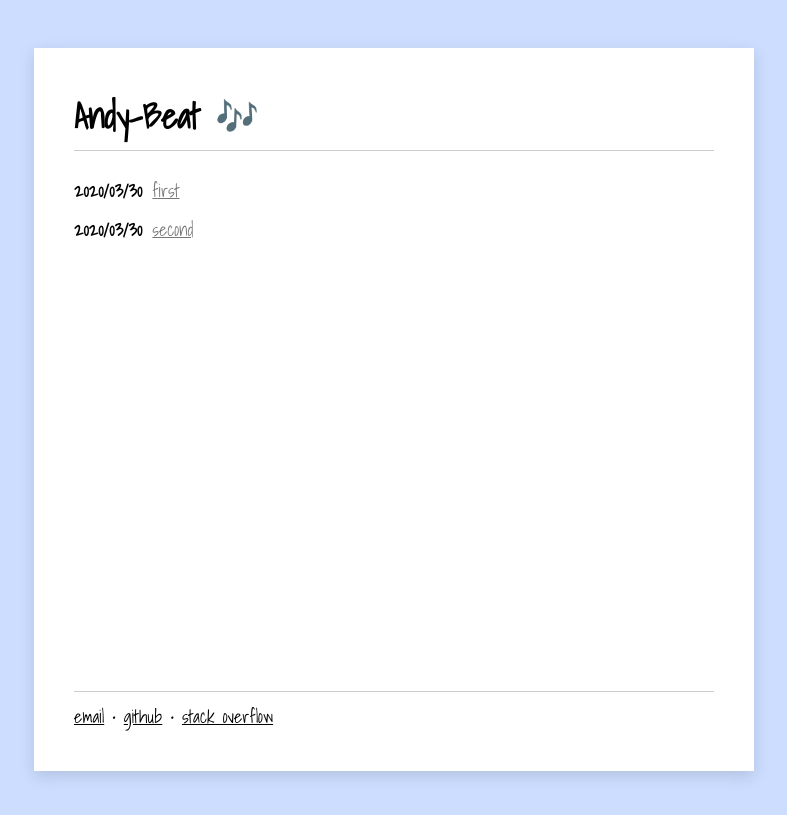
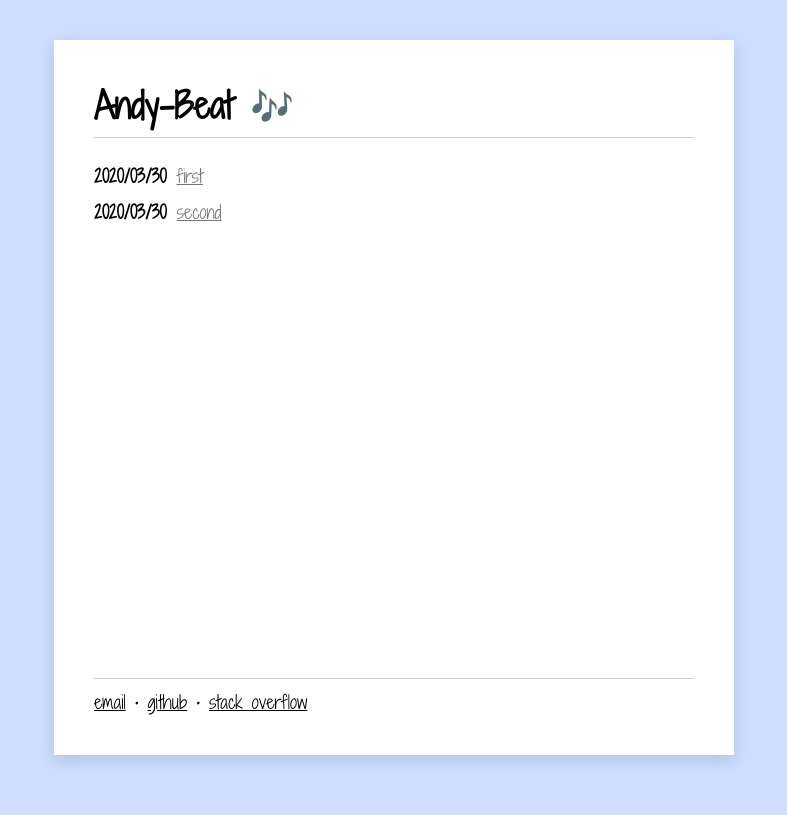
Before and after one commit to andy00614/react-blog, a Next.js app: page / in a window 1280 px wide. Shown: the whole page, without its empty margins (246-1033 px from the left). Built offline with nearby package versions, Linux system fonts and the light colour scheme.

Commit message:
feat: add Font

```diff
--- a/components/Layout/index.module.scss
+++ b/components/Layout/index.module.scss
@@ -1,7 +1,7 @@
 .container {
   display: flex;
   justify-content: center;
-	font-family: Shadows Into Light,'Microsoft YaHei';
+  // font-family: Shadows Into Light,'Microsoft YaHei';
   font-size: 18px;
   h1 {
     margin: 0;
@@ -25,7 +25,6 @@
     .desc {
       font-size: 24px;
       line-height: 1.3;
-			font-family: "Shadows Into Light"
     }
   }
   .content {
@@ -40,10 +39,4 @@
       color: #000;
     }
   }
-  // :global {
-  //   body {
-  //     background: #cdf;
-  //     padding-top: 40px;
-  //   }
-  // }
 }
--- /dev/null
+++ b/pages/_app.tsx
@@ -0,0 +1,6 @@
+import "../styles.scss";
+
+// This default export is required in a new `pages/_app.js` file.
+export default function MyApp({ Component, pageProps }) {
+  return <Component {...pageProps} />;
+}
--- a/pages/_document.tsx
+++ b/pages/_document.tsx
@@ -16,7 +16,7 @@ class MyDocument extends Document {
         <title>Andy Beat</title>
         <Head>
           <link
-            href="https://fonts.googleapis.com/css?family=Shadows Into Light"
+            // href="https://fonts.googleapis.com/css?family=Shadows Into Light"
             rel="stylesheet"
           />
         </Head>
--- a/pages/index.module.scss
+++ b/pages/index.module.scss
@@ -1,3 +1 @@
-.container {
-  color: red;
-}
+.container {}
--- a/pages/index.tsx
+++ b/pages/index.tsx
@@ -1,7 +1,7 @@
-import s from "./index.module.scss";
 import Layout from "../components/Layout";
 import List from "../components/List";
 import { NextPage } from "next";
+import s from "./index.module.scss";
 
 export interface List {
   title: string;
@@ -13,9 +13,11 @@ export interface Iprops {
 }
 const HomePage: NextPage<Iprops> = (props) => {
   return (
-    <Layout>
-      <List list={props.list} />
-    </Layout>
+    <div className={s.container}>
+      <Layout>
+        <List list={props.list} />
+      </Layout>
+    </div>
   );
 };
 
--- /dev/null
+++ b/styles.scss
@@ -0,0 +1,11 @@
+@font-face {
+  font-family: 'ShadowsIntoLight';
+  src: url("/fonts/ShadowsIntoLight.ttf");
+}
+body {
+  font-family: 'ShadowsIntoLight', "SF Pro Text", "SF Pro Icons", "Helvetica Neue",
+    "Helvetica", "Arial", sans-serif;
+  padding: 20px 20px 60px;
+  max-width: 680px;
+  margin: 0 auto;
+}
```
Also changed, not shown: public/fonts/ShadowsIntoLight.ttf (added). Lines whose indentation alone changed are shown as unchanged.
